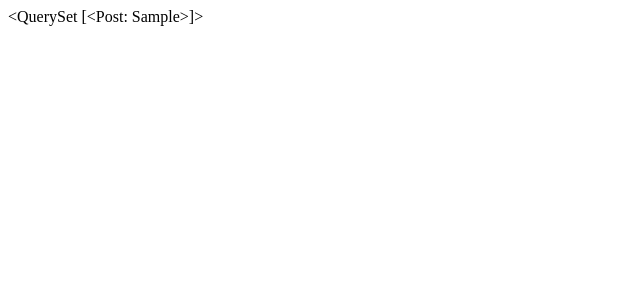
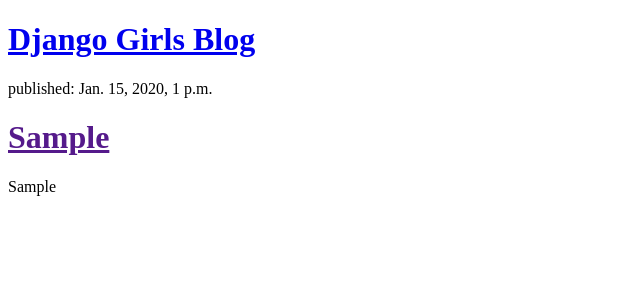
Before and after one commit to SemanurDemirtas/DjangoBlog, a Django app: template blog/templates/blog/post_list.html in a window 1280 px wide. Shown: the top 300 px of the page, without its empty margins (0-640 px from the left). Run offline with Django 3.2, Linux system fonts and the light colour scheme; the template is opened without the code that fills it: values that come from a table or form of the project are taken from there, others are empty; tables that the repository leaves empty hold one stand-in row (values such as "Sample post"); parts of the project's set-up code (start-up, migrations or seed data) failed here and were passed over.

Commit message:
taslakeklendi

```diff
--- a/blog/templates/blog/post_list.html
+++ b/blog/templates/blog/post_list.html
@@ -7,7 +7,16 @@
 </div>
 
 <body>
+<div>
+	<h1><a	href="/">Django	Girls Blog</a></h1>
+</div>
+{%	for	post in	posts %}
+	<div>
+	<p>published: {{ post.yayinlanma_tarihi	}}</p>
+	<h1><a	href="">{{	post.baslik	}}</a></h1>
+	<p>{{post.yazi|linebreaks}}</p>
+	</div>
+	{%	endfor	%}
 
-{{posts}}
 </body>
 </html>
--- a/blog/views.py
+++ b/blog/views.py
@@ -2,5 +2,5 @@
 from .models import Post
 from django.utils import timezone
 def post_list(request):
-	posts = Post.objects.filter(yayinlanma_tarihi=timezone.now()).order_by('yayinlanma_tarihi')
-		return render(request, 'blog/post_list.html', {'posts':posts})
+	posts = Post.objects.all()
+	return render(request, 'blog/post_list.html', {'posts':posts})
```
